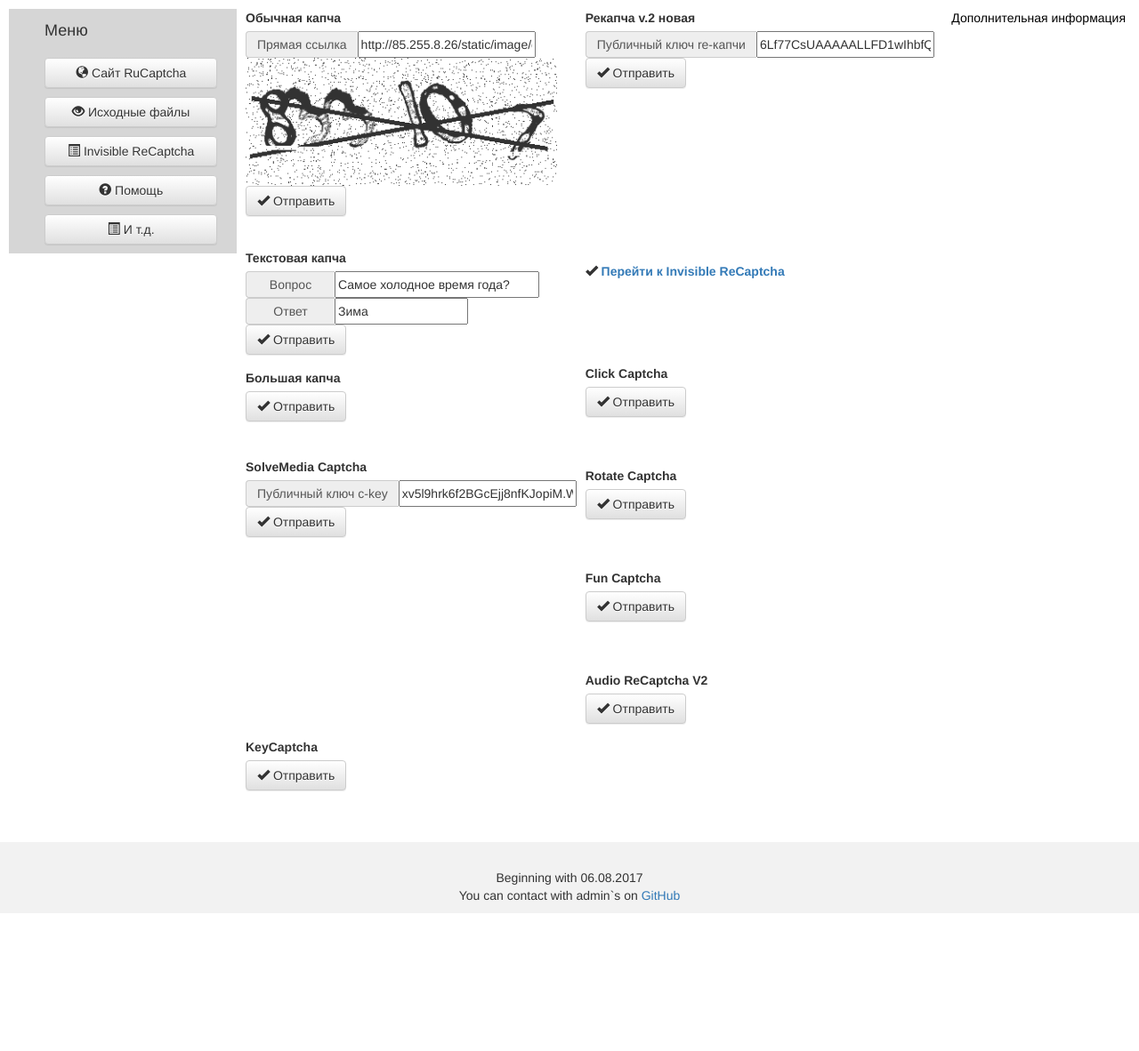
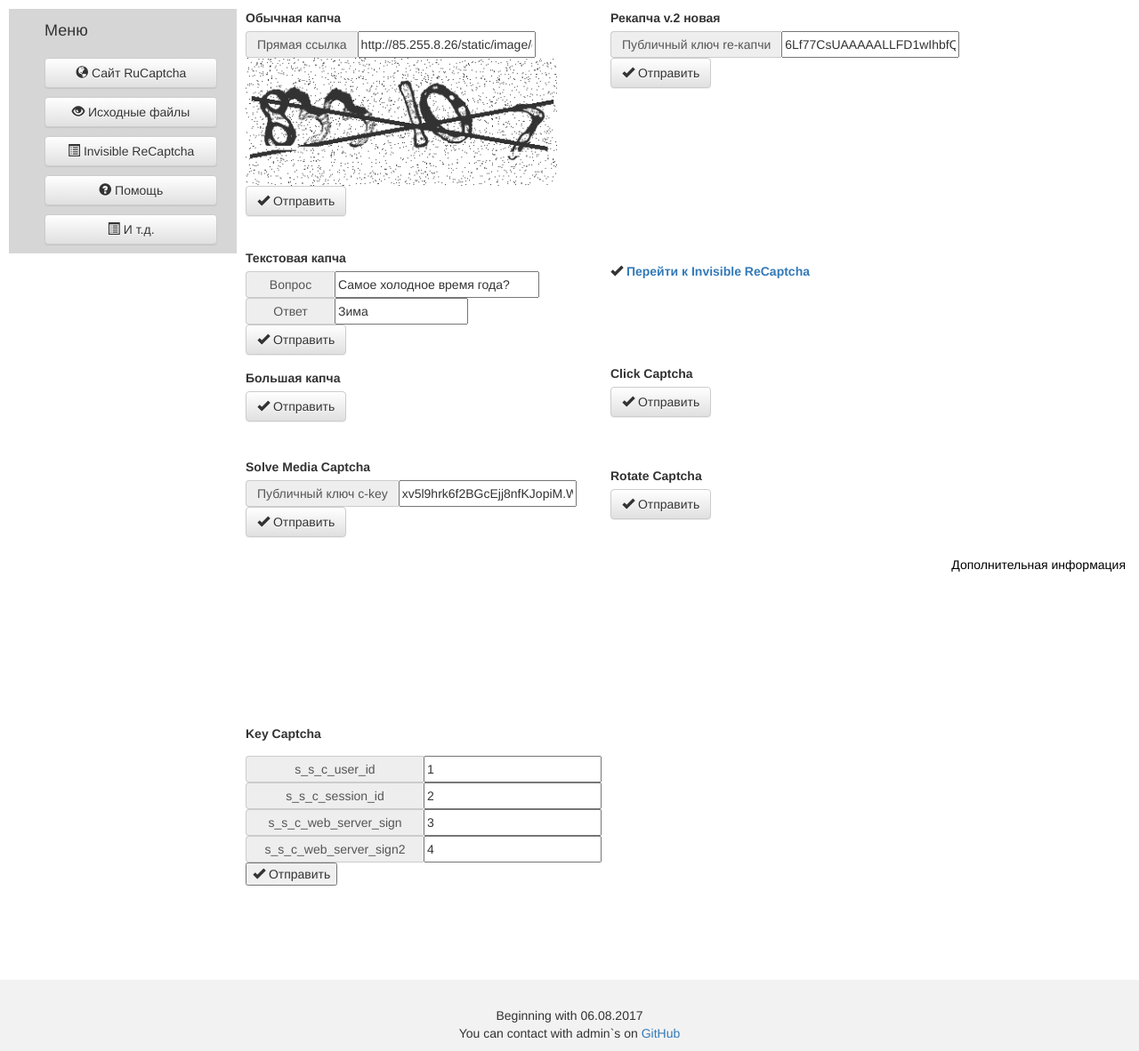
Before and after one commit to AndreiDrang/python-rucaptcha, a Flask app: page / in a window 1280 px wide. Shown: the part 80-1262 px from the top of the page at 89% size. Before the commit the page ends 1107 px from the top, so only its background shows below. Run offline with Flask 2, Linux system fonts and the light colour scheme; data comes from the database, SQL or seed files in the repository; some libraries are stand-ins or nearby versions.

Commit message:
Добавлена затычка для КейКапчи
Начат процесс работы над КейКапчей

```diff
--- /dev/null
+++ b/Web-Interface/application/templates/elements/key_captcha.html
@@ -0,0 +1,36 @@
+{% block content %}
+    <form style="height: 270px" name="invisible_recaptcha" id="invisible_recaptcha" method="POST">
+        <label>Key Captcha</label>
+        <p></p>
+        <div class="input-group">
+            <div style="width:50%;" class="input-group-addon">
+                s_s_c_user_id
+            </div>
+            <input style="height: 30px; width: 200px" value="1">
+        </div>
+        <div class="input-group">
+            <div style="width:50%;" class="input-group-addon">
+                s_s_c_session_id
+            </div>
+            <input style="height: 30px; width: 200px" value="2">
+        </div>
+        <div class="input-group">
+            <div style="width:50%;" class="input-group-addon">
+                s_s_c_web_server_sign
+            </div>
+            <input style="height: 30px; width: 200px" value="3">
+        </div>
+        <div class="input-group">
+            <div style="width:50%;" class="input-group-addon">
+                s_s_c_web_server_sign2
+            </div>
+            <input style="height: 30px; width: 200px" value="4">
+        </div>
+        <button
+                type="submit"
+                name="key_captcha_btn">
+            <span class="glyphicon glyphicon-ok" aria-hidden="true"></span>
+            Отправить
+        </button>
+    </form>
+{% endblock %}
--- a/Web-Interface/application/templates/elements/solvemedia_captcha.html
+++ b/Web-Interface/application/templates/elements/solvemedia_captcha.html
@@ -1,6 +1,6 @@
 {% block content %}
     <form  style="height: 300px" enctype="multipart/form-data" method="POST">
-        <label>SolveMedia Captcha</label>
+        <label>Solve Media Captcha</label>
         <div class="input-group">
             <div style="width:100px;" class="input-group-addon">
                 Публичный ключ c-key
--- a/Web-Interface/application/templates/index.html
+++ b/Web-Interface/application/templates/index.html
@@ -28,14 +28,10 @@
                     {% endblock %}
                 </div>
 
-                <div style="height: 100px; margin-top: 15px">
-                    <label>KeyCaptcha</label>
-                    <br/>
-                    <button type="submit" name="big_captcha_btn" class="btn btn-default" data-toggle="tooltip" data-placement="left" 		onclick="this.style.display=&#39;none&#39;;">
-                        <span class="glyphicon glyphicon-ok" aria-hidden="true"></span>
-                        Отправить
-                    </button>
-                    <br/>
+                <div>
+                    {% block key_captcha %}
+                        {% include 'elements/key_captcha.html' %}
+                    {% endblock %}
                 </div>
 
             </div>
@@ -78,25 +74,6 @@
                 <br/>
             </div>
 
-            <div  style="height: 100px; margin-top: 15px">
-                <label>Fun Captcha</label>
-            	<br/>
-                <button type="submit" name="big_captcha_btn" class="btn btn-default" data-toggle="tooltip" data-placement="left" 		onclick="this.style.display=&#39;none&#39;;">
-                    <span class="glyphicon glyphicon-ok" aria-hidden="true"></span>
-                    Отправить
-                </button>
-                <br/>
-            </div>
-
-            <div  style="height: 100px; margin-top: 15px">
-                <label> Audio ReCaptcha V2</label>
-                <br/>
-                <button type="submit" name="big_captcha_btn" class="btn btn-default" data-toggle="tooltip" data-placement="left" 		onclick="this.style.display=&#39;none&#39;;">
-                    <span class="glyphicon glyphicon-ok" aria-hidden="true"></span>
-                    Отправить
-                </button>
-                <br/>
-            </div>
 
         </div>
 
```
